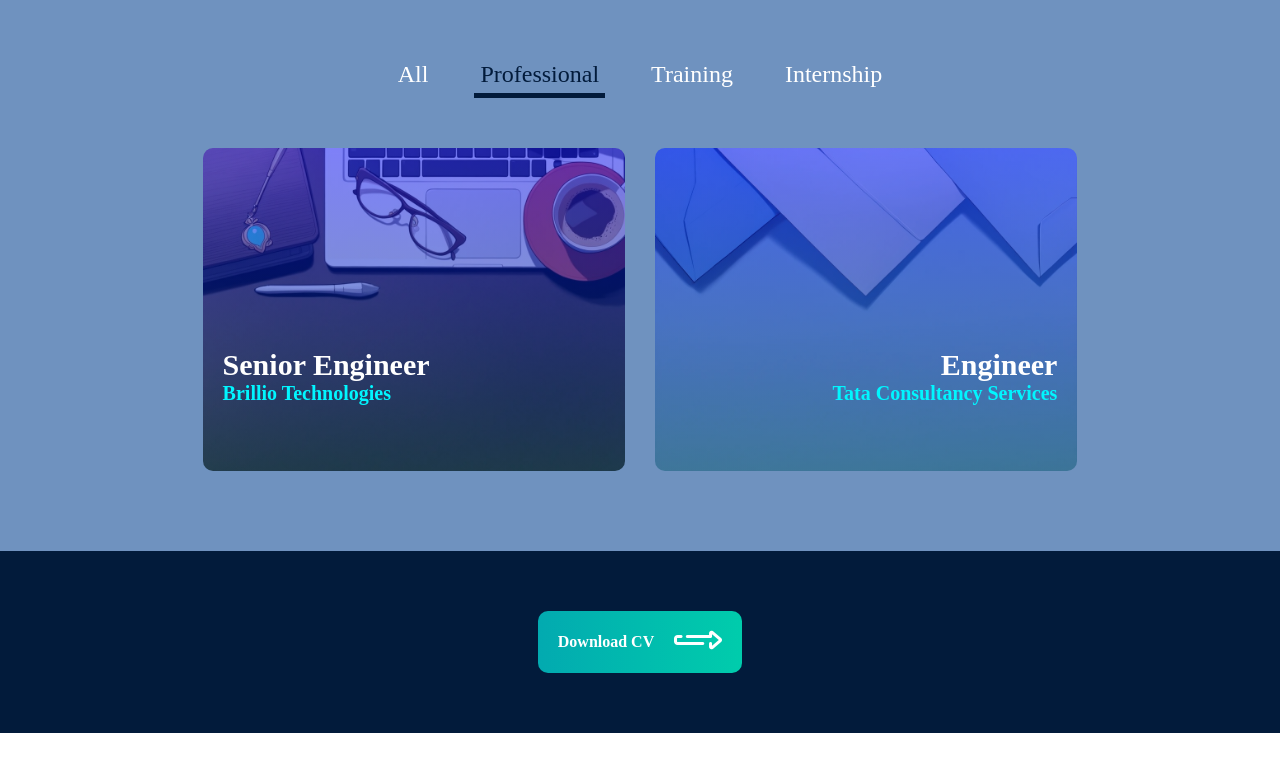
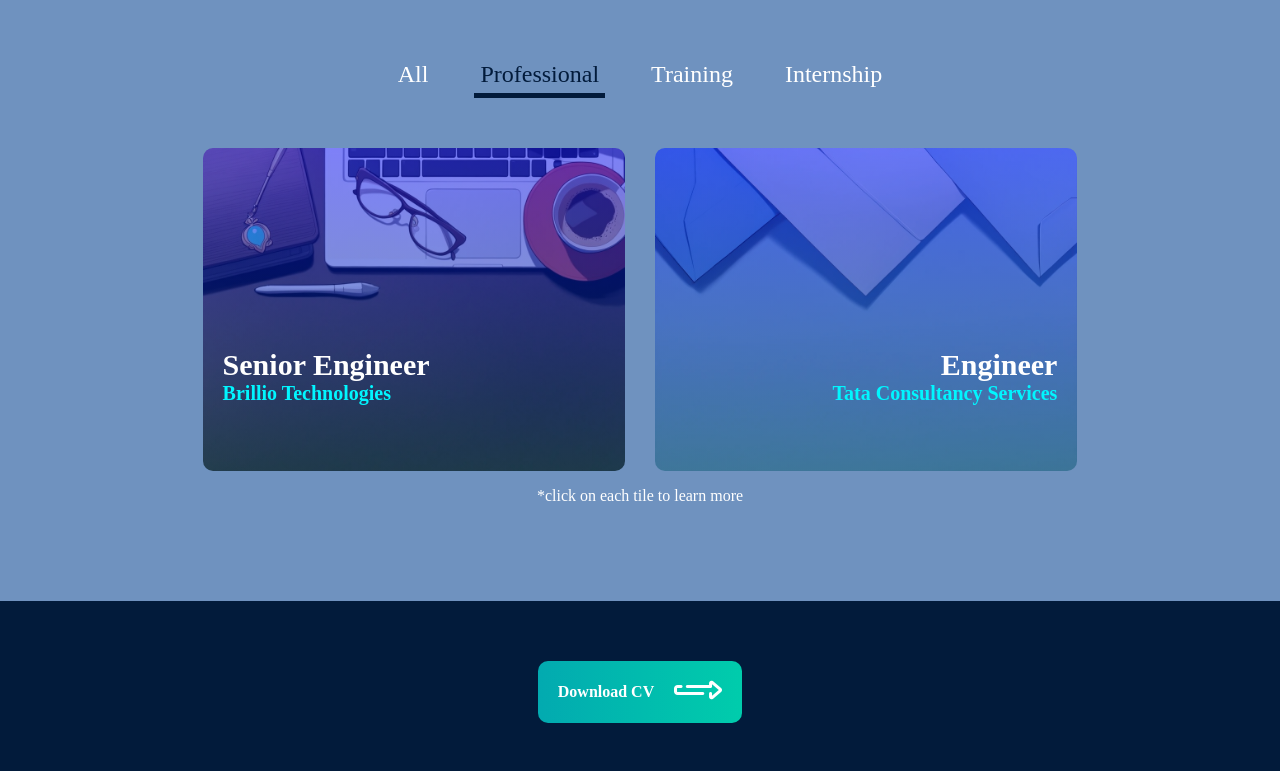
Before and after one commit to inavis/portfolio, a React (Create React App) app: page / in a window 1280 px wide. Shown: the part 3661-4432 px from the top of the page. Before the commit the page ends 4394 px from the top, so only its background shows below. Built offline with nearby package versions, Linux system fonts and the light colour scheme.

Commit message:
extra-text

```diff
--- a/src/Components/Work/Work.js
+++ b/src/Components/Work/Work.js
@@ -130,6 +130,9 @@
               </div>
             );
           })}
+          <p className="text-white font-16">
+            *click on each tile to learn more
+          </p>
         </div>
       </div>
     </section>
```
